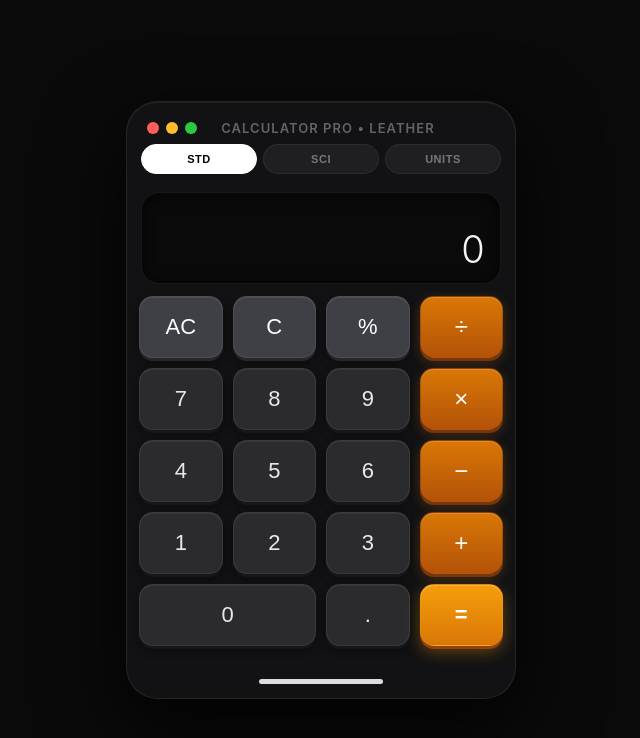
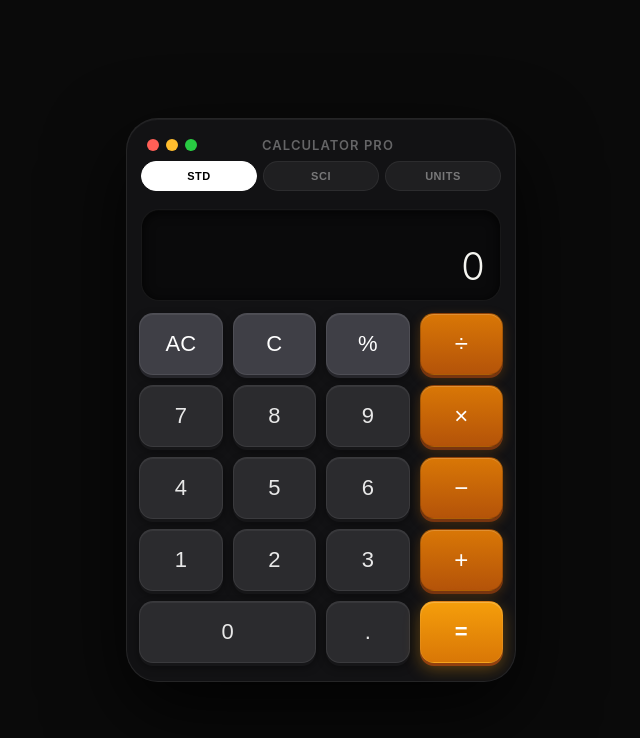
Before and after one commit to zhtz578tct-hash/Calculator-Pro, a plain HTML site: page index.html in a window 1280 px wide. Shown: the whole page, without its empty margins (319-959 px from the left). Drawn offline with Linux system fonts and the light colour scheme.

Commit message:
Add files via upload

```diff
--- a/index.html
+++ b/index.html
@@ -52,8 +52,7 @@ button.zero{grid-column:span 2}
 .sci-row{display:grid;grid-template-columns:repeat(4,1fr);gap:8px;padding:0 12px 10px}
 .sci-row button{height:42px;font-size:13px;border-radius:11px;background:#1E1E21;color:rgba(255,255,255,0.7);border:1px solid rgba(255,255,255,0.06);box-shadow:0 2px 0 #111113,0 2px 6px rgba(0,0,0,0.4)}
 .sci-row button:active{transform:translateY(2px);box-shadow:none}
-.bar{height:34px;display:flex;align-items:center;justify-content:center}
-.ind{width:124px;height:5px;border-radius:999px;background:rgba(255,255,255,0.85)}
+/* bar removed */
 .mode{display:flex;gap:6px;padding:0 14px 10px}
 .mode button{flex:1;height:30px;border-radius:999px;font-size:11px;font-weight:600;letter-spacing:0.05em;background:rgba(255,255,255,0.06);border:1px solid rgba(255,255,255,0.06);color:rgba(255,255,255,0.4)}
 .mode button.active{background:#fff;color:#000;border-color:#fff}
@@ -68,7 +67,7 @@ input.inp{flex:1;height:40px;border-radius:12px;background:#0A0A0B;color:#fff;bo
 <div class="shell">
   <div class="top">
     <div class="dots"><div class="dot" style="background:#FF5F57"></div><div class="dot" style="background:#FFBD2E"></div><div class="dot" style="background:#28CA42"></div></div>
-    <div class="title">CALCULATOR PRO • LEATHER</div>
+    <div class="title">CALCULATOR PRO</div>
     <div style="width:36px"></div>
   </div>
   <div class="mode">
@@ -119,9 +118,9 @@ input.inp{flex:1;height:40px;border-radius:12px;background:#0A0A0B;color:#fff;bo
     <div class="row"><select id="cat" class="sel" onchange="renderUnits()"><option value="length">Length</option><option value="land">Land - UP Bigha</option><option value="weight">Weight</option><option value="temp">Temperature</option></select></div>
     <div class="row"><input id="fromVal" class="inp" value="1" oninput="doConv()"><select id="fromUnit" class="sel" onchange="doConv()"></select></div>
     <div class="row"><input id="toVal" class="inp" readonly><select id="toUnit" class="sel" onchange="doConv()"></select></div>
-    <div style="font-size:10px;color:rgba(255,255,255,0.35);padding:6px 2px" id="convNote">UP Pucca Bigha (Jaunpur) = 27225 sq ft = 0.625 acre</div>
+    <!-- note removed -->
   </div>
-  <div class="bar"><div class="ind"></div></div>
+  <!-- home indicator removed -->
 </div>
 <script>
 // --- Audio tick always on ---
```
